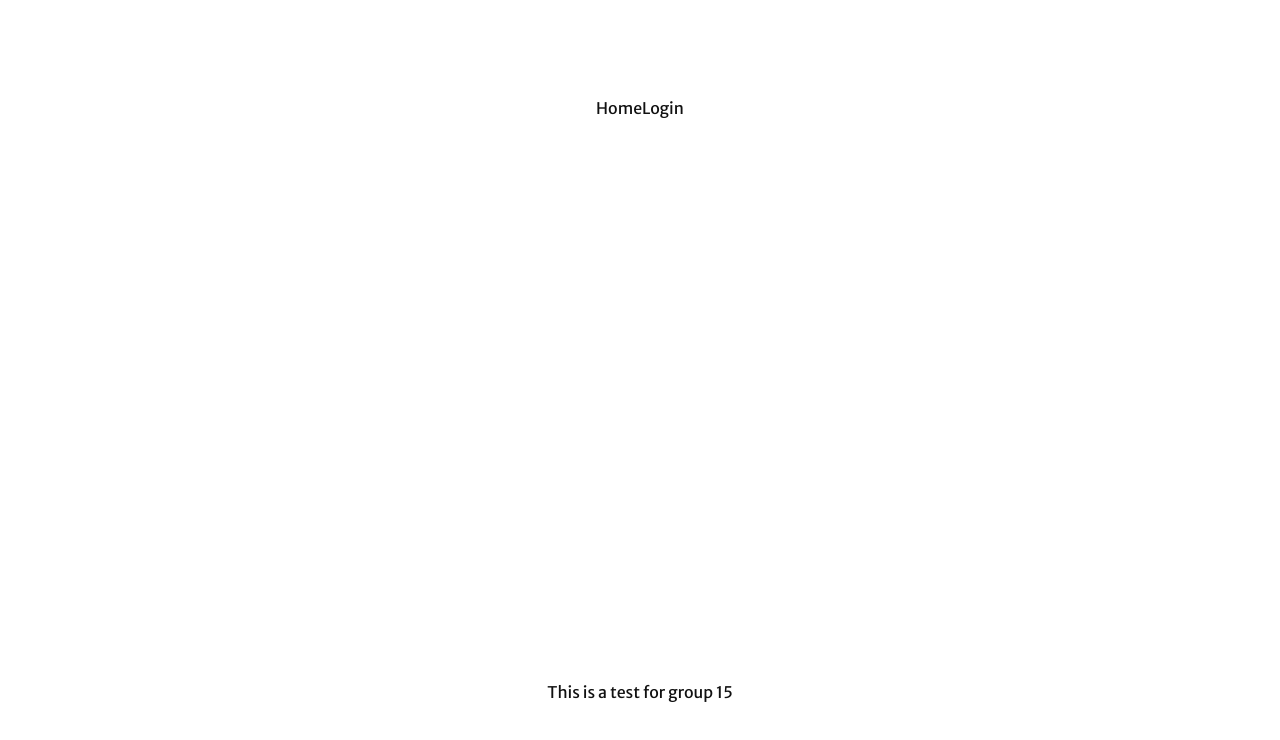
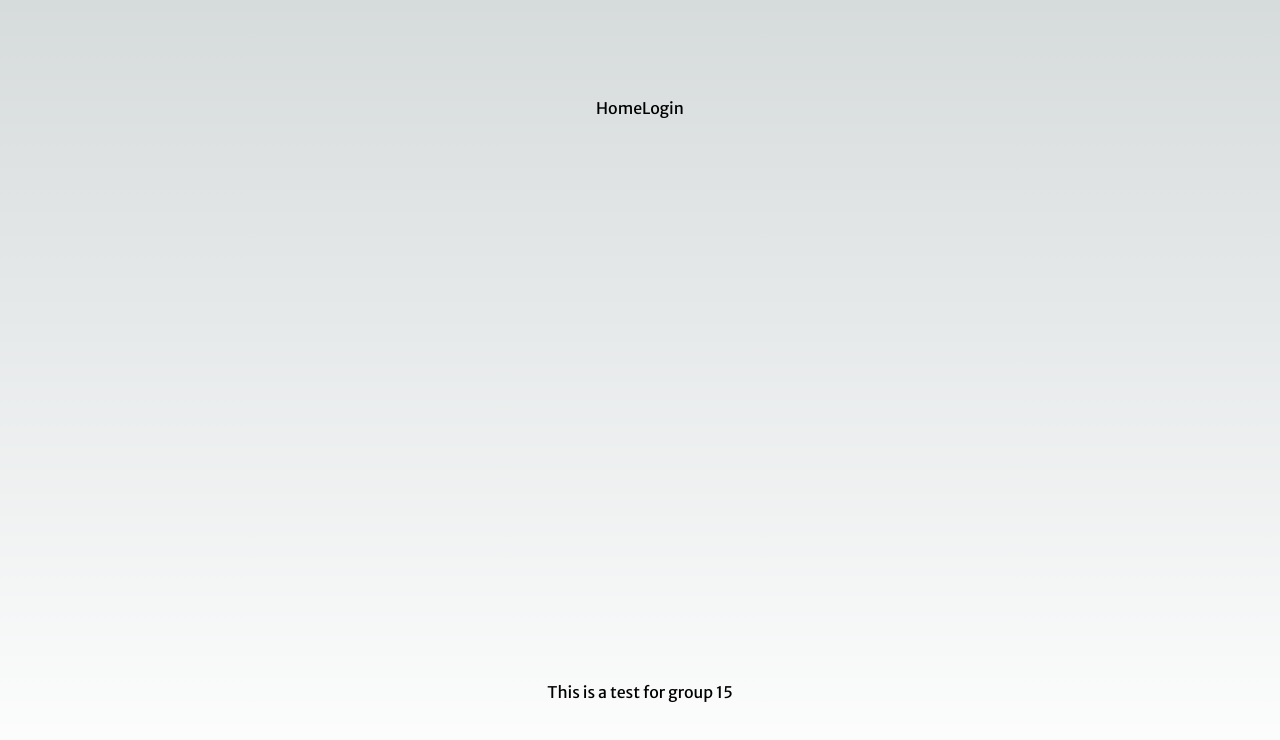
Before and after one commit to caoboyeehaw/fuel-price-insights, a Next.js app: page / in a window 1280 px wide. Shown: the top 740 px of the page. Built offline with nearby package versions, Linux system fonts and the light colour scheme.

Commit message:
good push

```diff
--- a/src/styles/globals.css
+++ b/src/styles/globals.css
@@ -5,16 +5,16 @@
 @import url('https://fonts.googleapis.com/css2?family=Merriweather+Sans:wght@400;700&display=swap');
 
 :root {
-  --foreground-rgb: 17, 17, 17; /* Black color similar to Amazon */
-  --background-start-rgb: 255, 255, 255; /* Pure white */
-  --background-end-rgb: 255, 255, 255; /* Pure white */
+  --foreground-rgb: 0, 0, 0;
+  --background-start-rgb: 214, 219, 220;
+  --background-end-rgb: 255, 255, 255;
 }
 
 @media (prefers-color-scheme: dark) {
   :root {
-    --foreground-rgb: 255, 255, 255; /* Pure white for dark mode text */
-    --background-start-rgb: 0, 0, 0; /* Pure black for dark mode background */
-    --background-end-rgb: 0, 0, 0; /* Pure black for dark mode background */
+    --foreground-rgb: 255, 255, 255;
+    --background-start-rgb: 0, 0, 0;
+    --background-end-rgb: 0, 0, 0;
   }
 }
 
```
